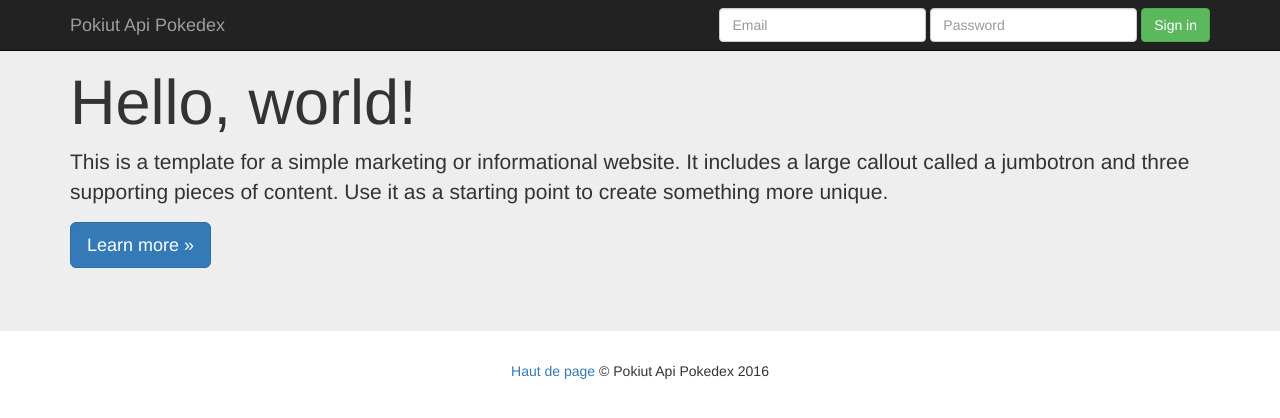
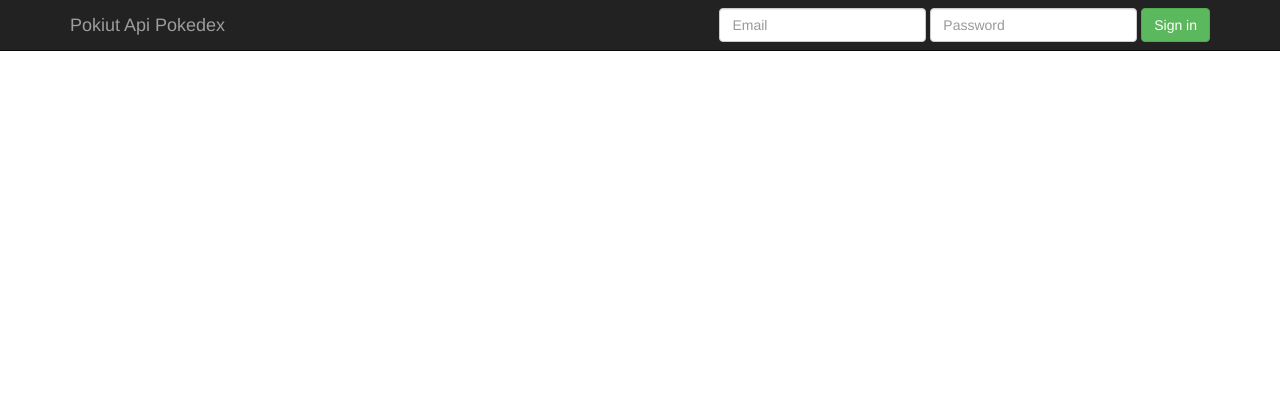
Before and after one commit to moonlight83340/Pokedex, a PHP site: page / in a window 1280 px wide. Shown: the top 418 px of the page. Run offline with PHP 8.4, Linux system fonts and the light colour scheme; some libraries are stand-ins or nearby versions.

Commit message:
delete jumbontron

```diff
--- a/App/Views/Home/index.html.php
+++ b/App/Views/Home/index.html.php
@@ -1,8 +1 @@
 <?php $this->setLayout('layout', ['title' => 'Pokedex v1.0 - Accueil', 'keywords' => ',Pokedex,PokIutApi, accueil, pokemon,api,iut,aix en provence,aix', 'description' => '']); ?>
-<div class="jumbotron">
-    <div class="container">
-      <h1>Hello, world!</h1>
-      <p>This is a template for a simple marketing or informational website. It includes a large callout called a jumbotron and three supporting pieces of content. Use it as a starting point to create something more unique.</p>
-      <p><a class="btn btn-primary btn-lg" href="#" role="button">Learn more »</a></p>
-    </div>
-</div>
```
